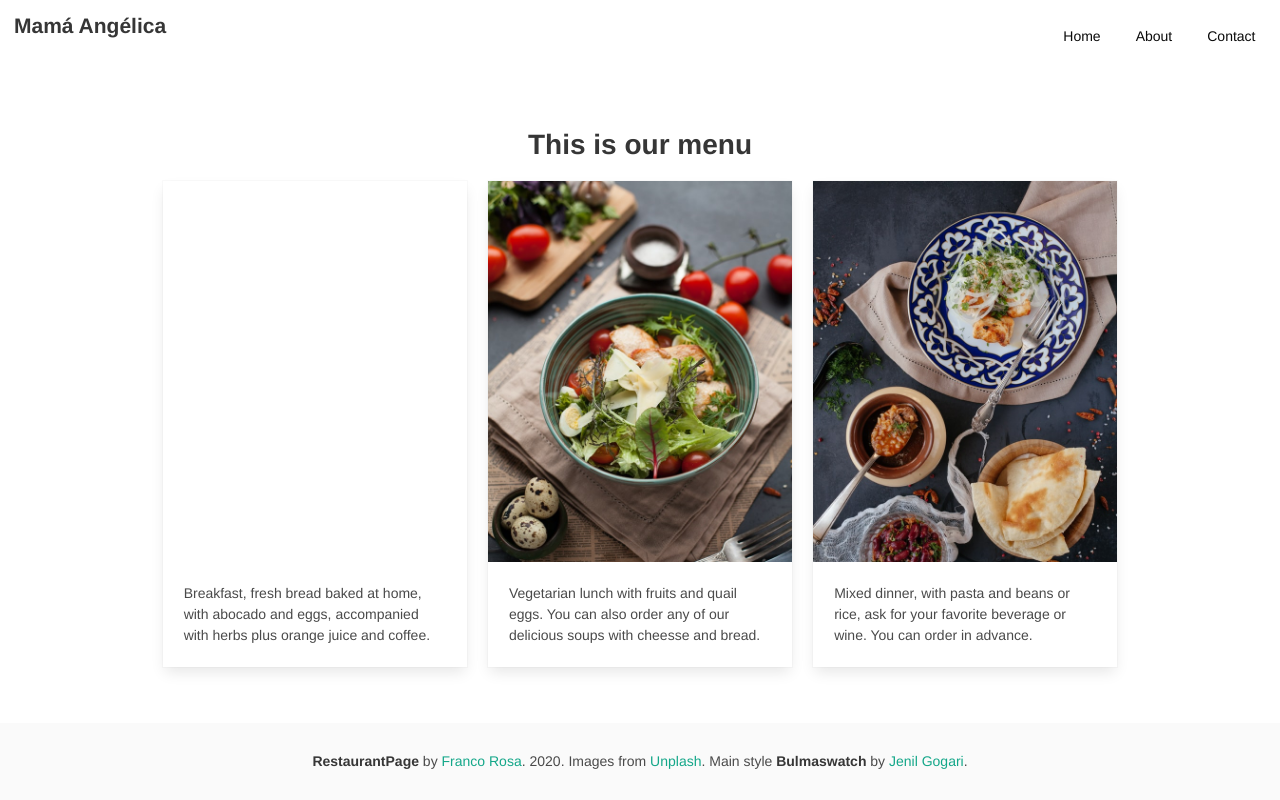
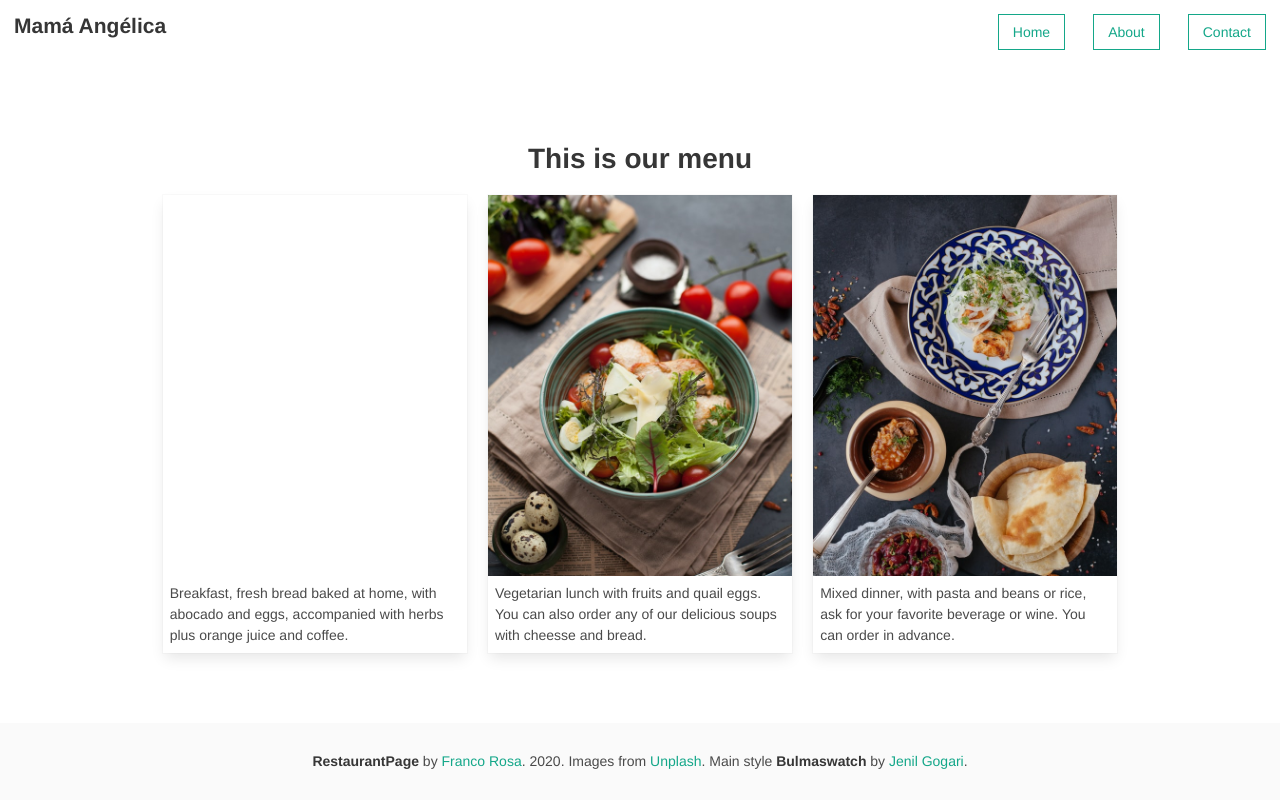
Before and after one commit to FrancoRosa/restaurant-page, a website built with webpack: page dist/index.html in a window 1280 px wide. Built offline with nearby package versions, Linux system fonts and the light colour scheme; files whose address does not match are found by name; a web font is replaced by a local one.

Commit message:
Fix linter errors.

```diff
--- a/src/renderHome.js
+++ b/src/renderHome.js
@@ -10,7 +10,7 @@ const renderMenuSection = () => {
   title.textContent = 'This is our menu';
 
   const columnsDiv = document.createElement('div');
-  columnsDiv.classList = 'columns is-centered';
+  columnsDiv.classList = 'columns is-centered is-mobile';
 
   columnsDiv.appendChild(columnContainer('dish1', text1));
   columnsDiv.appendChild(columnContainer('dish2', text2));
--- a/src/renderNavbar.js
+++ b/src/renderNavbar.js
@@ -1,7 +1,7 @@
 const navButton = (text) => {
   const link = document.createElement('a');
   link.textContent = text;
-  link.classList = 'is-outlined navbar-item';
+  link.classList = 'button is-link is-outlined';
   return link;
 };
 
--- a/src/renders.js
+++ b/src/renders.js
@@ -1,6 +1,6 @@
 export const columnContainer = (imageClass, text) => {
   const columnDiv = document.createElement('div');
-  columnDiv.classList = 'column is-one-quarter';
+  columnDiv.classList = 'column is-one-quarter is-half-mobile';
   const card = document.createElement('div');
   card.classList = 'card';
   const cardImg = document.createElement('div');
--- a/src/styles/style.css
+++ b/src/styles/style.css
@@ -10,8 +10,12 @@
   padding: 1em;
 }
 
-.navbar-end > a {
-  margin-right: 1em;
+.navbar-end > .button {
+  margin: 1em;
+}
+
+.card-content {
+  padding: 0.5rem;
 }
 
 .dish1 {
```
Also changed, not shown: dist/main.js.
